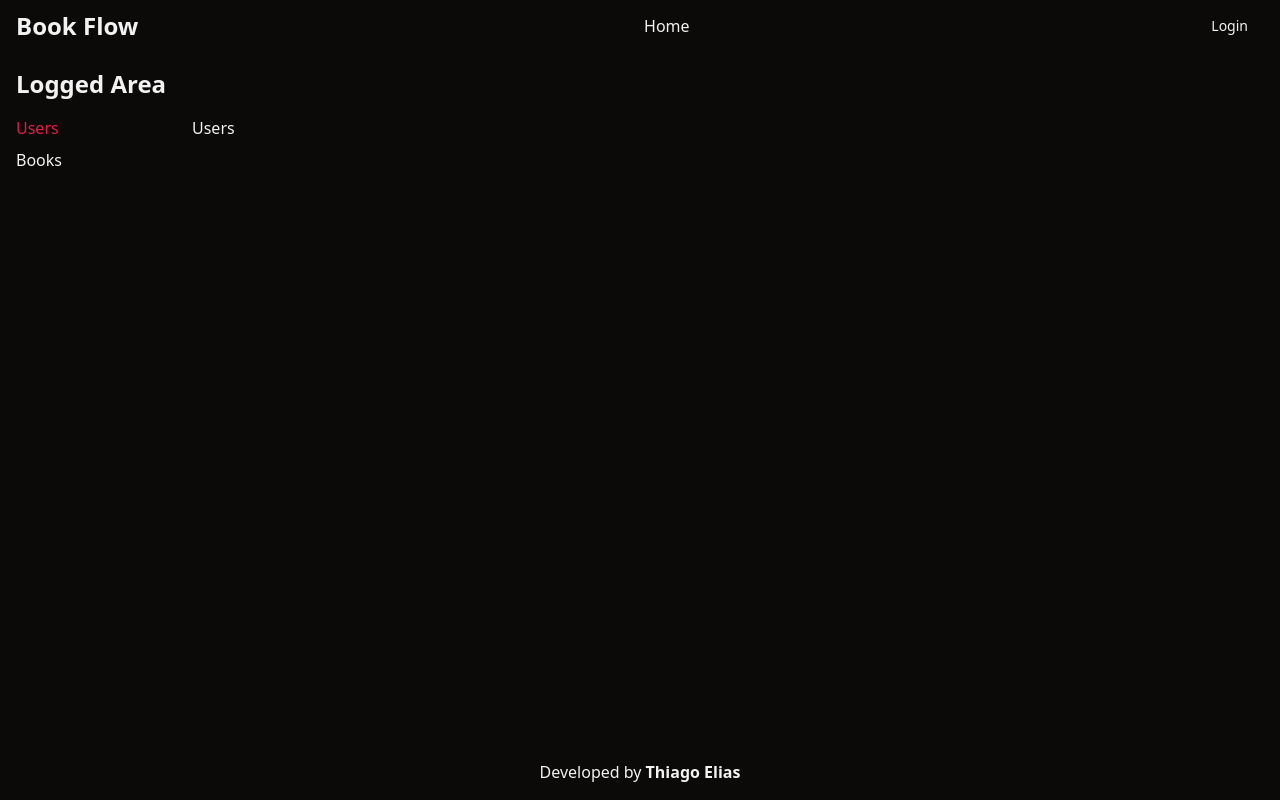
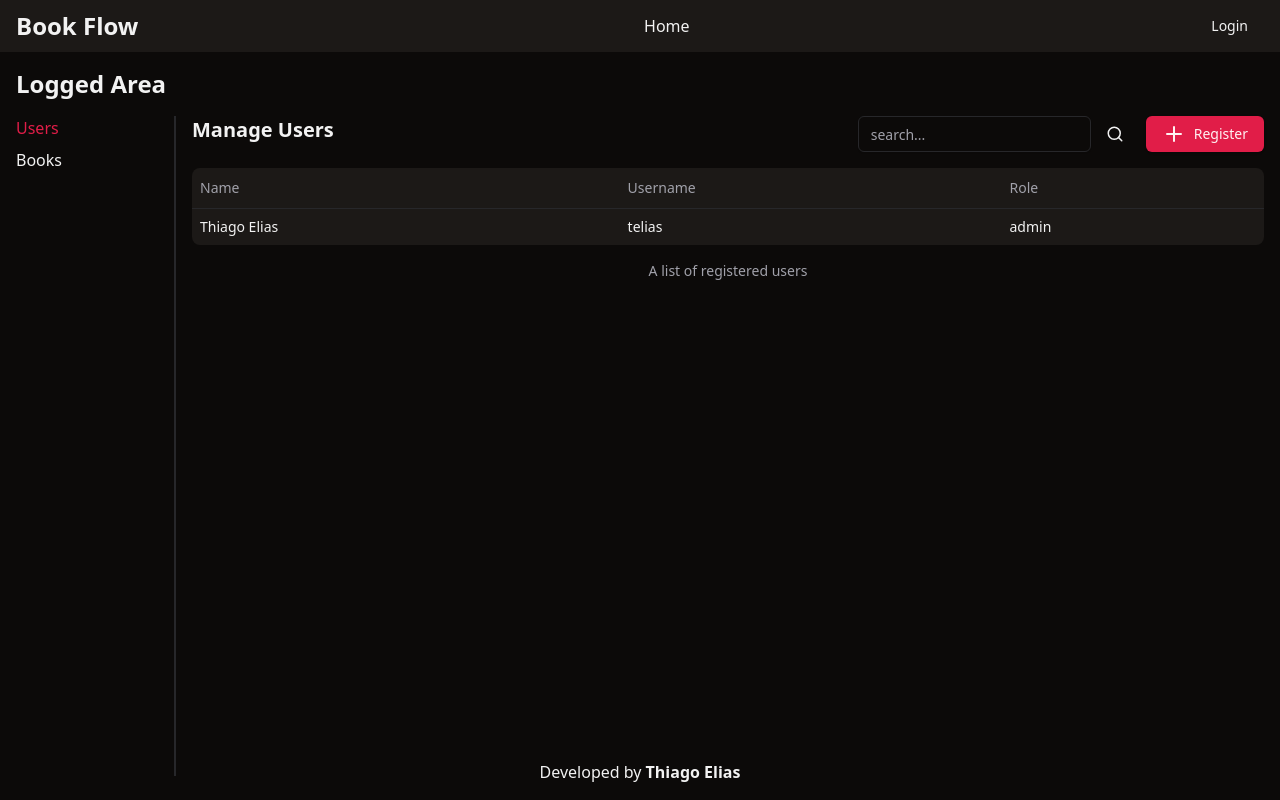
Before and after one commit to thiagoelias99/book-flow, a React (Vite) app in the folder book-flow-tauri/: page /logged-area/users in a window 1280 px wide. Built offline with nearby package versions, Linux system fonts and the light colour scheme.

Commit message:
feat: :sparkles: Manage user layout

```diff
--- /dev/null
+++ b/book-flow-tauri/src/components/admin-area-section-header.tsx
@@ -0,0 +1,30 @@
+import { PlusIcon, SearchIcon } from "lucide-react"
+import { Button } from "./ui/button"
+import H3 from "./ui/h3"
+import { Input } from "./ui/input"
+import { ClassNameValue } from "tailwind-merge"
+import { cn } from "@/lib/utils"
+
+interface Props {
+  header: string
+  buttonLabel: string
+  className?: ClassNameValue
+}
+
+export default function AdminAreaSectionHeader({ header, buttonLabel, className }: Props) {
+  return (
+    <div className={cn("w-full flex flex-row justify-between items-start", className)}>
+      <H3>{header}</H3>
+      <div className='flex flex-row justify-end items-center gap-4'>
+        <div className='flex flex-row justify-start items-center gap-2'>
+          <Input placeholder='search...' />
+          <Button size="icon" variant="ghost"><SearchIcon size={18} /></Button>
+        </div>
+        <Button>
+          <PlusIcon />
+          <p>{buttonLabel}</p>
+        </Button>
+      </div>
+    </div>
+  )
+}
--- a/book-flow-tauri/src/components/header.tsx
+++ b/book-flow-tauri/src/components/header.tsx
@@ -8,7 +8,7 @@ export default function Header() {
   const { storedValue, setValue } = useLocalStorage("current_user", null)
 
   return (
-    <header className='w-full px-4 py-2 flex flex-row justify-between items-center'>
+    <header className='w-full px-4 py-2 flex flex-row justify-between items-center bg-card'>
       <h1 className='text-2xl font-bold'>Book Flow</h1>
       <nav className='flex flex-row justify-center items-baseline gap-4'>
         <NavLink
--- /dev/null
+++ b/book-flow-tauri/src/components/ui/h3.tsx
@@ -0,0 +1,15 @@
+import { cn } from "@/lib/utils"
+import { ClassNameValue } from "tailwind-merge"
+
+interface Props {
+  children: React.ReactNode
+  className?: ClassNameValue
+}
+
+export default function H3({ children, className }: Props) {
+  return (
+    <h3
+      className={cn("text-xl font-semibold", className)}
+    >{children}</h3>
+  )
+}
--- /dev/null
+++ b/book-flow-tauri/src/components/ui/table.tsx
@@ -0,0 +1,120 @@
+import * as React from "react"
+
+import { cn } from "@/lib/utils"
+
+const Table = React.forwardRef<
+  HTMLTableElement,
+  React.HTMLAttributes<HTMLTableElement>
+>(({ className, ...props }, ref) => (
+  <div className="relative w-full overflow-auto">
+    <table
+      ref={ref}
+      className={cn("w-full caption-bottom text-sm", className)}
+      {...props}
+    />
+  </div>
+))
+Table.displayName = "Table"
+
+const TableHeader = React.forwardRef<
+  HTMLTableSectionElement,
+  React.HTMLAttributes<HTMLTableSectionElement>
+>(({ className, ...props }, ref) => (
+  <thead ref={ref} className={cn("[&_tr]:border-b", className)} {...props} />
+))
+TableHeader.displayName = "TableHeader"
+
+const TableBody = React.forwardRef<
+  HTMLTableSectionElement,
+  React.HTMLAttributes<HTMLTableSectionElement>
+>(({ className, ...props }, ref) => (
+  <tbody
+    ref={ref}
+    className={cn("[&_tr:last-child]:border-0", className)}
+    {...props}
+  />
+))
+TableBody.displayName = "TableBody"
+
+const TableFooter = React.forwardRef<
+  HTMLTableSectionElement,
+  React.HTMLAttributes<HTMLTableSectionElement>
+>(({ className, ...props }, ref) => (
+  <tfoot
+    ref={ref}
+    className={cn(
+      "border-t bg-muted/50 font-medium [&>tr]:last:border-b-0",
+      className
+    )}
+    {...props}
+  />
+))
+TableFooter.displayName = "TableFooter"
+
+const TableRow = React.forwardRef<
+  HTMLTableRowElement,
+  React.HTMLAttributes<HTMLTableRowElement>
+>(({ className, ...props }, ref) => (
+  <tr
+    ref={ref}
+    className={cn(
+      "border-b transition-colors hover:bg-muted/50 data-[state=selected]:bg-muted",
+      className
+    )}
+    {...props}
+  />
+))
+TableRow.displayName = "TableRow"
+
+const TableHead = React.forwardRef<
+  HTMLTableCellElement,
+  React.ThHTMLAttributes<HTMLTableCellElement>
+>(({ className, ...props }, ref) => (
+  <th
+    ref={ref}
+    className={cn(
+      "h-10 px-2 text-left align-middle font-medium text-muted-foreground [&:has([role=checkbox])]:pr-0 [&>[role=checkbox]]:translate-y-[2px]",
+      className
+    )}
+    {...props}
+  />
+))
+TableHead.displayName = "TableHead"
+
+const TableCell = React.forwardRef<
+  HTMLTableCellElement,
+  React.TdHTMLAttributes<HTMLTableCellElement>
+>(({ className, ...props }, ref) => (
+  <td
+    ref={ref}
+    className={cn(
+      "p-2 align-middle [&:has([role=checkbox])]:pr-0 [&>[role=checkbox]]:translate-y-[2px]",
+      className
+    )}
+    {...props}
+  />
+))
+TableCell.displayName = "TableCell"
+
+const TableCaption = React.forwardRef<
+  HTMLTableCaptionElement,
+  React.HTMLAttributes<HTMLTableCaptionElement>
+>(({ className, ...props }, ref) => (
+  <caption
+    ref={ref}
+    className={cn("mt-4 text-sm text-muted-foreground", className)}
+    {...props}
+  />
+))
+TableCaption.displayName = "TableCaption"
+
+export {
+  Table,
+  TableHeader,
+  TableBody,
+  TableFooter,
+  TableHead,
+  TableRow,
+  TableCell,
+  TableCaption,
+}
--- /dev/null
+++ b/book-flow-tauri/src/components/users-table.tsx
@@ -0,0 +1,38 @@
+import {
+  Table,
+  TableBody,
+  TableCaption,
+  TableCell,
+  TableHead,
+  TableHeader,
+  TableRow,
+} from "@/components/ui/table"
+import { cn } from "@/lib/utils"
+import { ClassNameValue } from "tailwind-merge"
+
+interface Props {
+  className?: ClassNameValue
+}
+
+export default function UsersTable({ className }: Props) {
+  return (
+    <Table className={cn("bg-card rounded-lg", className)}>
+      <TableCaption>A list of registered users</TableCaption>
+      <TableHeader>
+        <TableRow className='hover:bg-transparent'>
+          <TableHead>Name</TableHead>
+          <TableHead>Username</TableHead>
+          <TableHead>Role</TableHead>
+        </TableRow>
+      </TableHeader>
+      <TableBody>
+        <TableRow>
+          <TableCell>Thiago Elias</TableCell>
+          <TableCell>telias</TableCell>
+          <TableCell>admin</TableCell>
+        </TableRow>
+      </TableBody>
+    </Table>
+
+  )
+}
--- a/book-flow-tauri/src/pages/logged-area.tsx
+++ b/book-flow-tauri/src/pages/logged-area.tsx
@@ -10,7 +10,7 @@ export default function LoggedArea() {
     <main className='w-full h-full p-4'>
       <H2>Logged Area</H2>
       <div className='w-full h-full mt-4 flex flex-row justify-start items-start gap-4'>
-        <aside className='w-full max-w-40'>
+        <aside className='w-full h-full max-w-40 border-r-2'>
           <nav className='w-full flex flex-col justify-start items-start gap-2'>
             <Link to="/logged-area/users"
               className={route === "/logged-area/users" ? "text-primary" : ""}
--- /dev/null
+++ b/book-flow-tauri/src/pages/manage-users.tsx
@@ -0,0 +1,11 @@
+import AdminAreaSectionHeader from "@/components/admin-area-section-header"
+import UsersTable from "@/components/users-table"
+
+export default function ManageUsers() {
+  return (
+    <div className='max-w-screen-xl mx-auto'>
+      <AdminAreaSectionHeader header="Manage Users" buttonLabel="Register" />
+      <UsersTable className="mt-4" />
+    </div>
+  )
+}
--- a/book-flow-tauri/src/router.tsx
+++ b/book-flow-tauri/src/router.tsx
@@ -4,6 +4,7 @@ import Header from "./components/header"
 import Footer from "./components/footer"
 import LoginPage from "./pages/login"
 import LoggedArea from "./pages/logged-area"
+import ManageUsers from "./pages/manage-users"
 
 export default function Router() {
   return (
@@ -18,7 +19,7 @@ export default function Router() {
           <Route index element={<App />} />
           <Route path="login" element={<LoginPage />} />
           <Route path="logged-area" element={<LoggedArea />}>
-            <Route path="users" element={<div>Users</div>} />
+            <Route path="users" element={<ManageUsers />} />
             <Route path="books" element={<div>Books</div>} />
           </Route>
           <Route path="*" element={<div>Pagina Não Encontrada</div>} />
```
Also changed, not shown: 1 other file (tests, documents, lock files or other folders).
